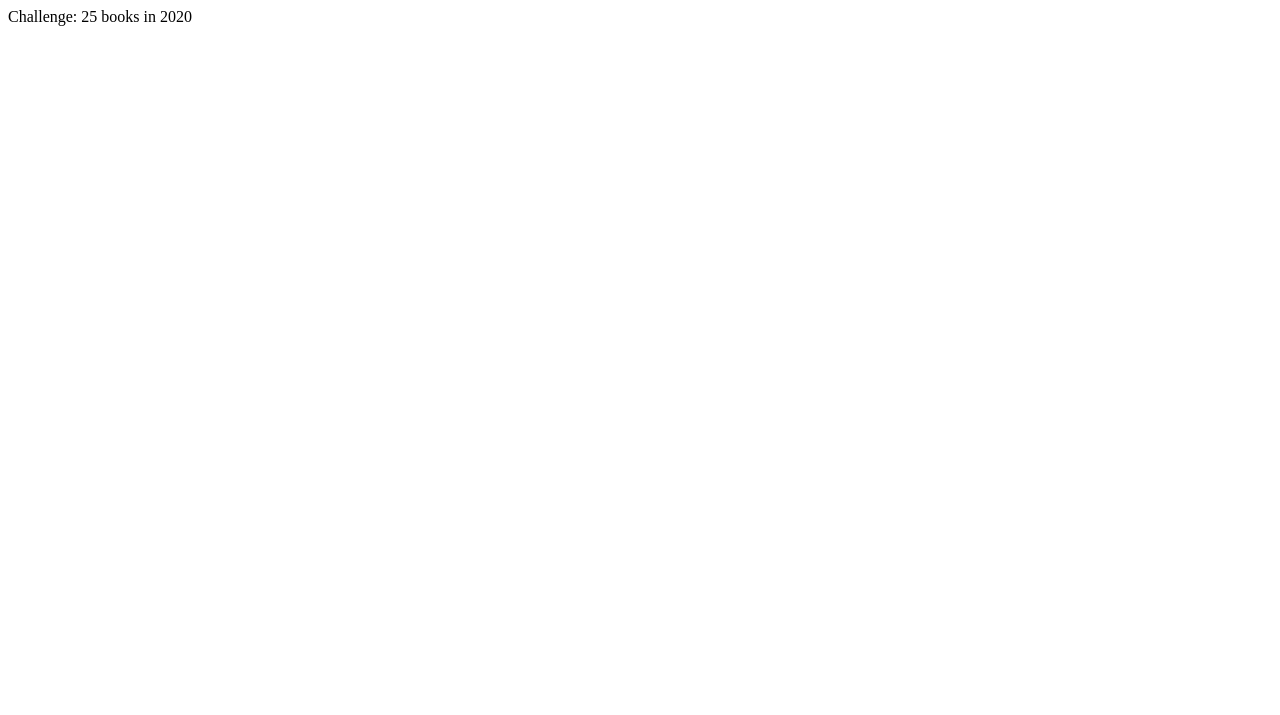
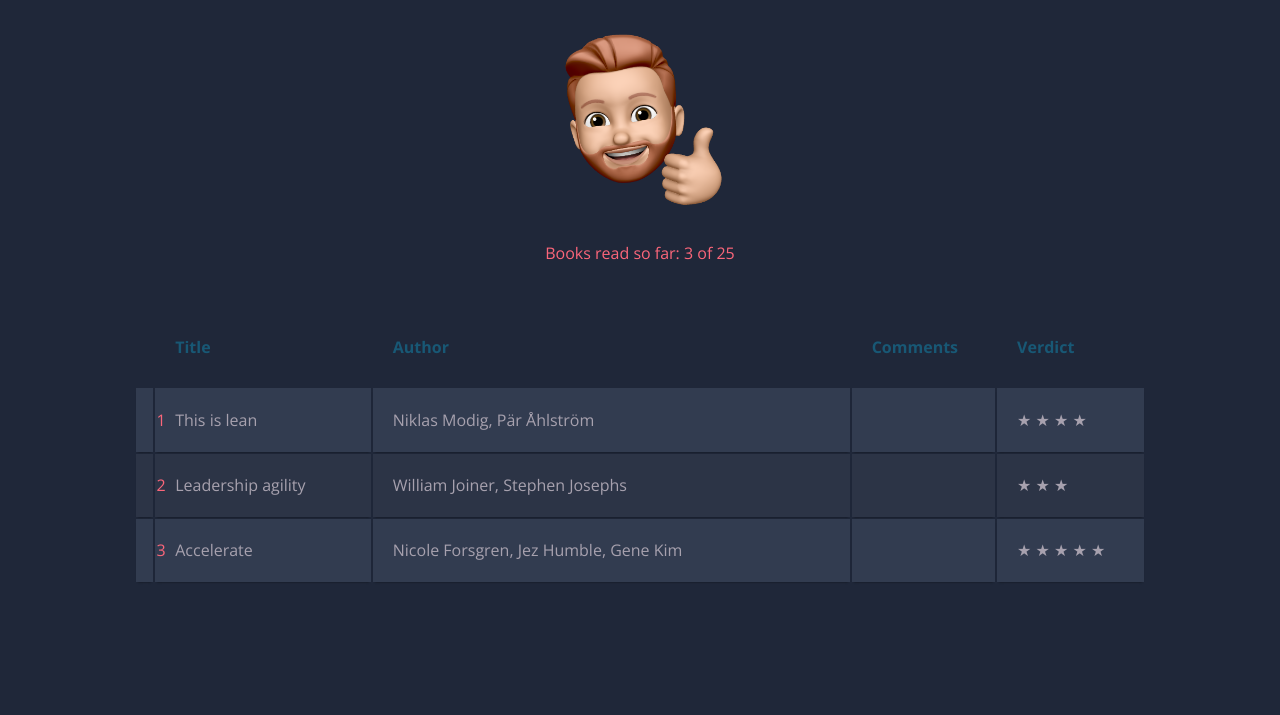
Before and after one commit to mikelitton/mikelitton.github.io, a plain HTML site: page index.html in a window 1280 px wide. Drawn offline with nearby package versions, Linux system fonts and the light colour scheme.

Commit message:
Added a list of the books I've read so far

```diff
--- a/index.html
+++ b/index.html
@@ -1 +1,183 @@
-Challenge: 25 books in 2020
+<!DOCTYPE html>
+<html>
+<meta charset="UTF-8">
+<meta name="viewport" content="width=device-width, initial-scale=1">
+<style>
+/*
+	Side Navigation Menu V2, RWD
+	===================
+	License:
+	https://goo.gl/EaUPrt
+	===================
+	Author: @PableraShow
+
+ */
+
+@charset "UTF-8";
+@import url(https://fonts.googleapis.com/css?family=Open+Sans:300,400,700);
+
+body {
+  font-family: 'Open Sans', sans-serif;
+  font-weight: 300;
+  line-height: 1.42em;
+  color:#A7A1AE;
+  background-color:#1F2739;
+}
+
+h1 {
+  font-size:3em;
+  font-weight: 300;
+  line-height:1em;
+  text-align: center;
+  color: #4DC3FA;
+}
+
+h2 {
+  font-size:1em;
+  font-weight: 300;
+  text-align: center;
+  display: block;
+  line-height:1em;
+  padding-bottom: 2em;
+  color: #FB667A;
+}
+
+h2 a {
+  font-weight: 700;
+  text-transform: uppercase;
+  color: #FB667A;
+  text-decoration: none;
+}
+
+.blue { color: #185875; }
+.yellow { color: #FFF842; }
+
+.container th h1 {
+	  font-weight: bold;
+	  font-size: 1em;
+  text-align: left;
+  color: #185875;
+}
+
+.container td {
+	  font-weight: normal;
+	  font-size: 1em;
+  -webkit-box-shadow: 0 2px 2px -2px #0E1119;
+	   -moz-box-shadow: 0 2px 2px -2px #0E1119;
+	        box-shadow: 0 2px 2px -2px #0E1119;
+}
+
+.container {
+	  text-align: left;
+	  overflow: hidden;
+	  width: 80%;
+	  margin: 0 auto;
+  display: table;
+  padding: 0 0 8em 0;
+}
+
+.container td, .container th {
+	  padding-bottom: 2%;
+	  padding-top: 2%;
+  padding-left:2%;
+}
+
+/* Background-color of the odd rows */
+.container tr:nth-child(odd) {
+	  background-color: #323C50;
+}
+
+/* Background-color of the even rows */
+.container tr:nth-child(even) {
+	  background-color: #2C3446;
+}
+
+.container th {
+	  background-color: #1F2739;
+}
+
+.container td:first-child { color: #FB667A; }
+
+.container tr:hover {
+   background-color: #464A52;
+-webkit-box-shadow: 0 6px 6px -6px #0E1119;
+	   -moz-box-shadow: 0 6px 6px -6px #0E1119;
+	        box-shadow: 0 6px 6px -6px #0E1119;
+}
+
+.container td:hover {
+  background-color: #FFF842;
+  color: #403E10;
+  font-weight: bold;
+
+  box-shadow: #7F7C21 -1px 1px, #7F7C21 -2px 2px, #7F7C21 -3px 3px, #7F7C21 -4px 4px, #7F7C21 -5px 5px, #7F7C21 -6px 6px;
+  transform: translate3d(6px, -6px, 0);
+
+  transition-delay: 0s;
+	  transition-duration: 0.4s;
+	  transition-property: all;
+  transition-timing-function: line;
+}
+
+@media (max-width: 800px) {
+.container td:nth-child(4),
+.container th:nth-child(4) { display: none; }
+}
+
+.center {
+  display: block;
+  margin-left: auto;
+  margin-right: auto;
+  width: 50%;
+}
+
+#mike {
+  height: 14em;
+  width: 14em;
+}
+
+</style>
+<title>Reading challenge: 25 books in 2020</title>
+<body>
+
+<img id="mike" class="center" src="mike.png" />
+
+<h2>Books read so far: 3 of 25</h2>
+
+<table class="container">
+  <thead>
+    <tr>
+      <th></th>
+      <th><h1>Title</h1></th>
+      <th><h1>Author</h1></th>
+      <th><h1>Comments</h1></th>
+      <th><h1>Verdict</h1></th>
+    </tr>
+  </thead>
+  <tbody>
+    <tr>
+      <td>1</td>
+      <td>This is lean</td>
+      <td>Niklas Modig, Pär Åhlström</td>
+      <td></td>
+      <td>★ ★ ★ ★</td>
+    </tr>
+    <tr>
+      <td>2</td>
+      <td>Leadership agility</td>
+      <td>William Joiner, Stephen Josephs</td>
+      <td></td>
+      <td>★ ★ ★</td>
+    </tr>
+    <tr>
+      <td>3</td>
+      <td>Accelerate</td>
+      <td>Nicole Forsgren, Jez Humble, Gene Kim</td>
+      <td></td>
+      <td>★ ★ ★ ★ ★</td>
+    </tr>
+  </tbody>
+</table>
+
+</body>
+</html>
```
Also changed, not shown: mike.png (added).
